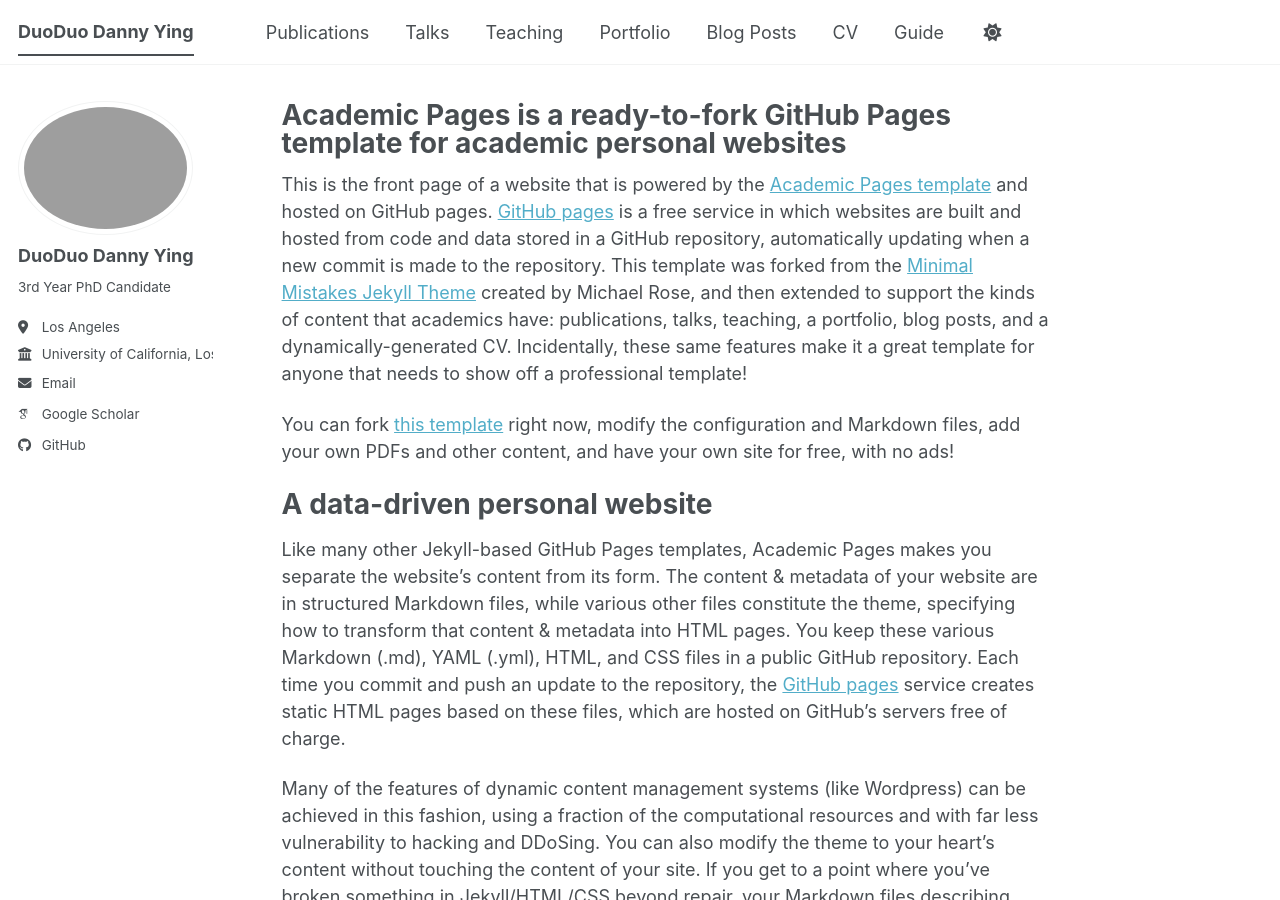
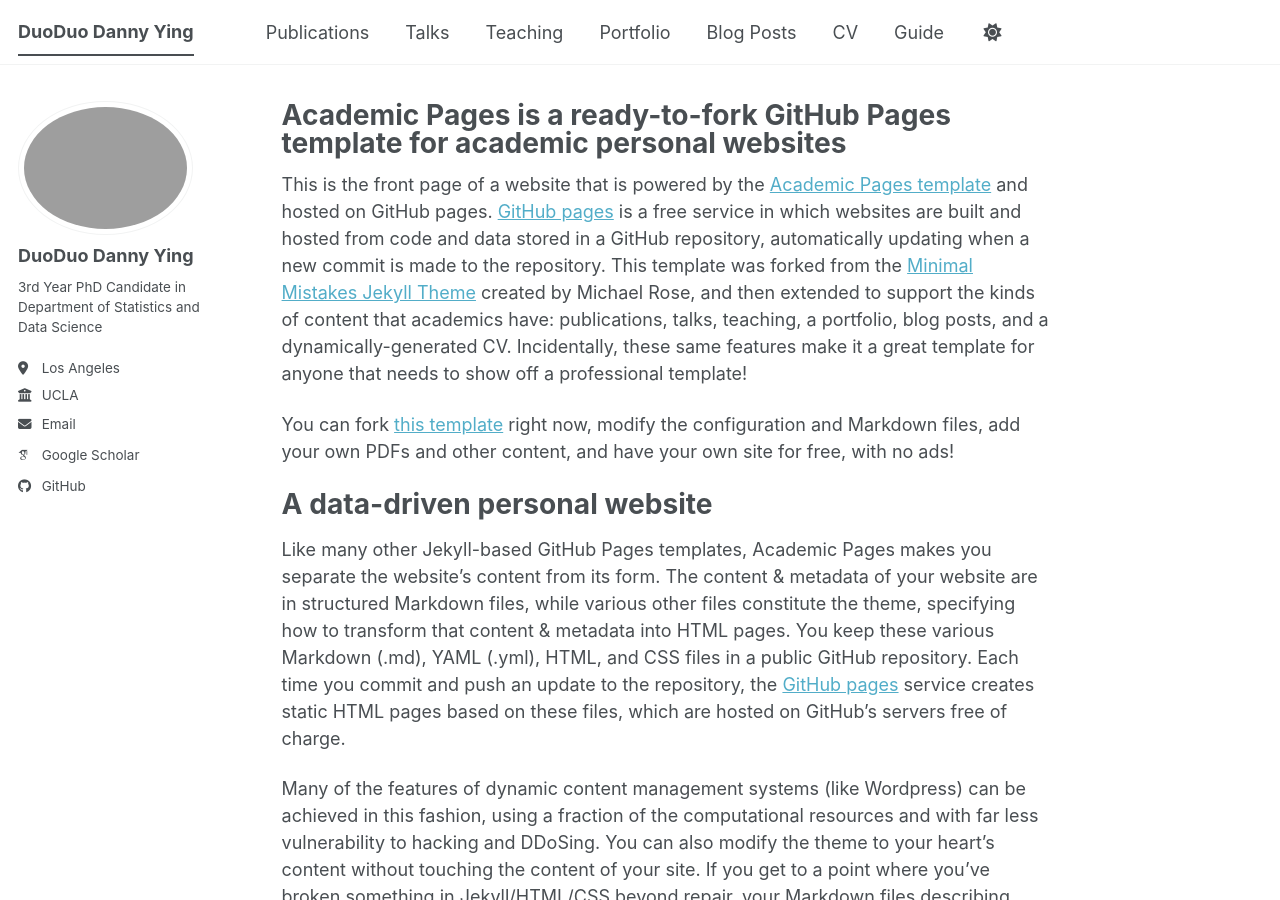
Before and after one commit to dannyduoying/dannyduoying.github.io, a Jekyll site: the page built from _pages/about.md, in a window 1280 px wide and 900 px high. Built offline with Jekyll 4.4.1, drawn with Linux system fonts in a browser that asks for light colours; some web fonts are replaced; a script bundle is joined from its source files by our own code; library files that are not in the unit come from our copies.

Commit message:
Update _config.yml

```diff
--- a/_config.yml
+++ b/_config.yml
@@ -26,9 +26,9 @@
   avatar           : "profile.jpg"
   name             : "DuoDuo Danny Ying"
   pronouns         : # example: "she/her"
-  bio              : "3rd Year PhD Candidate"
+  bio              : "3rd Year PhD Candidate in Department of Statistics and Data Science"
   location         : "Los Angeles"
-  employer         : "University of California, Los Angeles"
+  employer         : "UCLA"
   uri              : # URL
   email            : "dannyduoying@g.ucla.edu"
 
```
